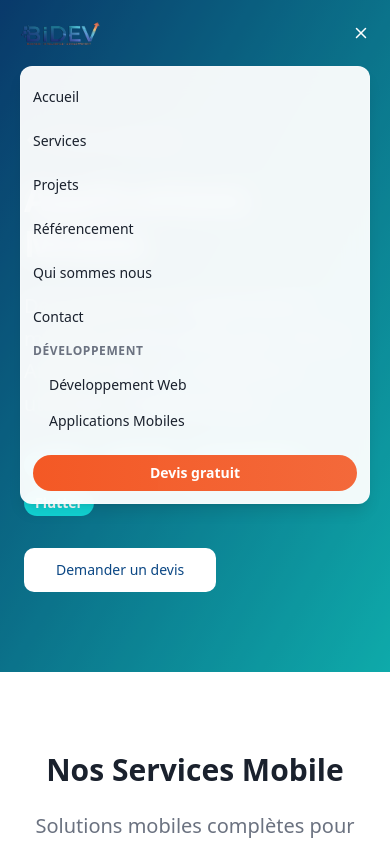
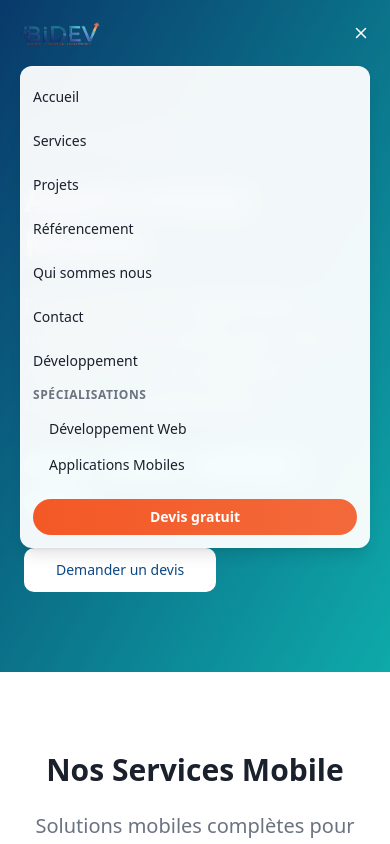
Before and after one commit to FR-TheFury/bidev-sparkle, a React (Vite) app: page /developpement-mobile in a window 390 px wide. Both pictures are taken after a click on the button "Toggle menu". Shown: the top 844 px of the page. Built offline with nearby package versions, Linux system fonts and the light colour scheme; the HTML template or start-up script is replaced by a standard one.

Commit message:
Corriger le bouton Développement

```diff
--- a/src/components/Header.tsx
+++ b/src/components/Header.tsx
@@ -83,17 +83,20 @@ const Header = () => {
 
             {/* Développement Dropdown */}
             <div className="relative group">
-              <div className={`font-medium transition-all duration-300 hover:scale-105 relative flex items-center gap-1 cursor-pointer ${
-                isScrolled
-                  ? 'text-gray-800 hover:text-primary'
-                  : 'text-white/90 hover:text-white'
-              } ${isDevelopmentActive ? 'text-primary' : ''}`}>
+              <Link
+                to="/developpement-web"
+                className={`font-medium transition-all duration-300 hover:scale-105 relative flex items-center gap-1 ${
+                  isScrolled
+                    ? 'text-gray-800 hover:text-primary'
+                    : 'text-white/90 hover:text-white'
+                } ${isDevelopmentActive ? 'text-primary' : ''}`}
+              >
                 Développement
                 <ChevronDown className="h-4 w-4 transition-transform duration-200 group-hover:rotate-180" />
                 <span className={`absolute -bottom-1 left-0 h-0.5 bg-accent transition-all duration-300 group-hover:w-full ${
                   isDevelopmentActive ? 'w-full' : 'w-0'
                 }`}></span>
-              </div>
+              </Link>
               <div className="absolute top-full left-0 mt-2 w-56 bg-popover/95 backdrop-blur-md rounded-lg border border-border/50 shadow-lg opacity-0 invisible group-hover:opacity-100 group-hover:visible transition-all duration-200 z-50">
                 {developmentItems.map((item) => (
                   <Link
@@ -172,8 +175,15 @@ const Header = () => {
               ))}
 
               {/* Mobile Développement Section */}
+              <Link
+                to="/developpement-web"
+                className="font-medium transition-colors duration-300 text-sm sm:text-base px-3 sm:px-4 py-2 rounded-lg text-foreground hover:text-primary hover:bg-muted/50"
+                onClick={() => setIsMenuOpen(false)}
+              >
+                Développement
+              </Link>
               <div className="px-3 sm:px-4">
-                <p className="text-xs font-semibold text-muted-foreground uppercase tracking-wider mb-2">Développement</p>
+                <p className="text-xs font-semibold text-muted-foreground uppercase tracking-wider mb-2">Spécialisations</p>
                 {developmentItems.map((item) => (
                   <Link
                     key={item.name}
```
